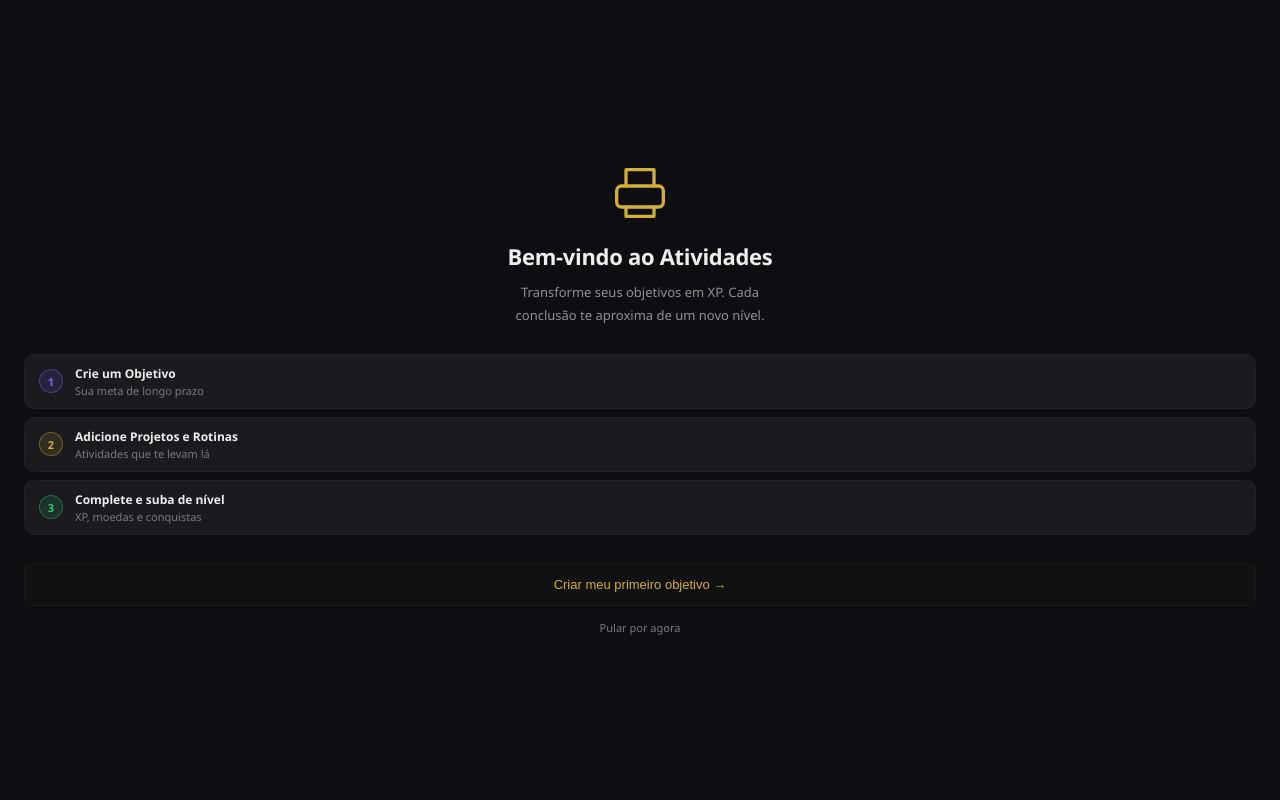
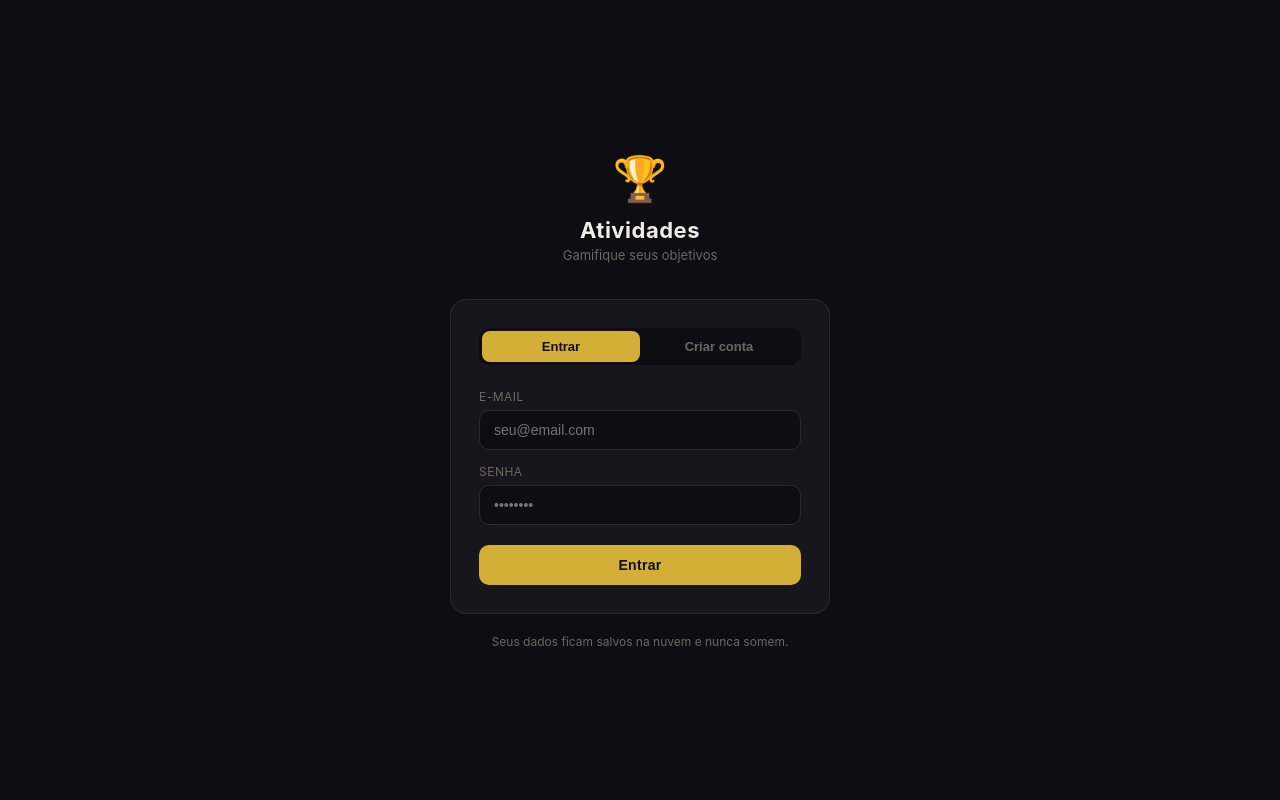
Before and after one commit to darkking4096/gestao-projetos-app, a React (Vite) app: page / in a window 1280 px wide. Shown: the top 800 px of the page. Built offline with nearby package versions, Linux system fonts and the light colour scheme.

Commit message:
Supabase auth + cloud storage — login, dados salvos na nuvem, nunca somem

```diff
--- a/App.jsx
+++ b/App.jsx
@@ -13,7 +13,7 @@ import HistoryTab from './src/abas/historico.jsx';
 import ShopTab from './src/abas/loja.jsx';
 import ConfigTab from './src/abas/configuracoes.jsx';
 
-export default function App() {
+export default function App({ user, onSignOut }) {
   const [tab, setTab] = useState("dashboard");
   const [subTab, setSubTab] = useState("projects");
   const [view, setView] = useState("list");
@@ -682,6 +682,14 @@ export default function App() {
               </div>
             ))}
           </div>
+          {onSignOut && (
+            <div style={{ padding: "12px 20px", borderTop: "0.5px solid " + C.brd }}>
+              <div onClick={onSignOut} style={{ display: "flex", alignItems: "center", gap: 10, cursor: "pointer", color: C.tx3, fontSize: 13, padding: "8px 0" }}>
+                <svg width="16" height="16" viewBox="0 0 24 24" fill="none" stroke="currentColor" strokeWidth="2"><path d="M9 21H5a2 2 0 0 1-2-2V5a2 2 0 0 1 2-2h4"/><polyline points="16 17 21 12 16 7"/><line x1="21" y1="12" x2="9" y2="12"/></svg>
+                <span>Sair</span>
+              </div>
+            </div>
+          )}
         </div>
       )}
       <div style={{ minHeight: isDesktop ? "100vh" : "calc(100vh - 56px)", overflow: "auto", marginLeft: isDesktop ? SIDEBAR_W : 0 }}>
--- a/main.jsx
+++ b/main.jsx
@@ -1,9 +1,38 @@
-import { StrictMode } from 'react';
+import { StrictMode, useState, useEffect } from 'react';
 import { createRoot } from 'react-dom/client';
 import App from './App.jsx';
+import LoginScreen from './src/Login.jsx';
+import { Auth } from './src/armazenamento.js';
+
+function Root() {
+  const [user, setUser] = useState(undefined); // undefined = carregando
+
+  useEffect(() => {
+    // Checa se já há sessão ativa
+    Auth.getUser().then(u => setUser(u));
+    // Escuta mudanças de auth
+    const { data: { subscription } } = Auth.onAuthChange(u => setUser(u));
+    return () => subscription.unsubscribe();
+  }, []);
+
+  if (user === undefined) {
+    // Tela de carregamento inicial
+    return (
+      <div style={{ minHeight: "100dvh", background: "#0e0e12", display: "flex", alignItems: "center", justifyContent: "center" }}>
+        <div style={{ fontSize: 36 }}>🏆</div>
+      </div>
+    );
+  }
+
+  if (!user) {
+    return <LoginScreen onLogin={() => Auth.getUser().then(setUser)} />;
+  }
+
+  return <App user={user} onSignOut={() => Auth.signOut()} />;
+}
 
 createRoot(document.getElementById('root')).render(
   <StrictMode>
-    <App />
+    <Root />
   </StrictMode>
 );
--- a/package.json
+++ b/package.json
@@ -9,6 +9,7 @@
     "preview": "vite preview --host"
   },
   "dependencies": {
+    "@supabase/supabase-js": "^2.45.4",
     "react": "^18.3.1",
     "react-dom": "^18.3.1"
   },
--- /dev/null
+++ b/src/Login.jsx
@@ -0,0 +1,110 @@
+import { useState } from "react";
+import { Auth } from "./armazenamento.js";
+
+const C_LOGIN = {
+  bg: "#0e0e12",
+  card: "#16161c",
+  brd: "#2a2a35",
+  gold: "#D4AF37",
+  tx: "#f0ede8",
+  tx2: "#b8b4ae",
+  tx3: "#6b6760",
+  err: "#ef4444",
+};
+
+export default function LoginScreen({ onLogin }) {
+  const [mode, setMode] = useState("login"); // "login" | "signup"
+  const [email, setEmail] = useState("");
+  const [password, setPassword] = useState("");
+  const [loading, setLoading] = useState(false);
+  const [error, setError] = useState("");
+  const [success, setSuccess] = useState("");
+
+  const handleSubmit = async (e) => {
+    e.preventDefault();
+    setError("");
+    setSuccess("");
+    if (!email || !password) { setError("Preencha e-mail e senha."); return; }
+    if (password.length < 6) { setError("Senha deve ter pelo menos 6 caracteres."); return; }
+    setLoading(true);
+    try {
+      if (mode === "signup") {
+        await Auth.signUp(email, password);
+        setSuccess("Conta criada! Verifique seu e-mail para confirmar, depois faça login.");
+        setMode("login");
+      } else {
+        await Auth.signIn(email, password);
+        onLogin();
+      }
+    } catch (err) {
+      const msg = err.message || "";
+      if (msg.includes("Invalid login")) setError("E-mail ou senha incorretos.");
+      else if (msg.includes("already registered")) setError("E-mail já cadastrado. Faça login.");
+      else if (msg.includes("Email not confirmed")) setError("Confirme seu e-mail antes de entrar.");
+      else setError(msg || "Erro ao entrar. Tente novamente.");
+    } finally {
+      setLoading(false);
+    }
+  };
+
+  return (
+    <div style={{ minHeight: "100dvh", background: C_LOGIN.bg, display: "flex", alignItems: "center", justifyContent: "center", padding: 24 }}>
+      <div style={{ width: "100%", maxWidth: 380 }}>
+        {/* Logo */}
+        <div style={{ textAlign: "center", marginBottom: 36 }}>
+          <div style={{ fontSize: 44, marginBottom: 12 }}>🏆</div>
+          <div style={{ fontSize: 22, fontWeight: 700, color: C_LOGIN.tx, letterSpacing: 0.5 }}>Atividades</div>
+          <div style={{ fontSize: 13, color: C_LOGIN.tx3, marginTop: 4 }}>Gamifique seus objetivos</div>
+        </div>
+
+        {/* Card */}
+        <div style={{ background: C_LOGIN.card, border: "0.5px solid " + C_LOGIN.brd, borderRadius: 16, padding: 28 }}>
+          {/* Tabs */}
+          <div style={{ display: "flex", marginBottom: 24, background: C_LOGIN.bg, borderRadius: 10, padding: 3 }}>
+            {["login", "signup"].map((m) => (
+              <button key={m} onClick={() => { setMode(m); setError(""); setSuccess(""); }}
+                style={{ flex: 1, padding: "8px 0", border: "none", borderRadius: 8, cursor: "pointer", fontSize: 13, fontWeight: 600,
+                  background: mode === m ? C_LOGIN.gold : "transparent",
+                  color: mode === m ? "#0e0e12" : C_LOGIN.tx3,
+                  transition: "all .15s" }}>
+                {m === "login" ? "Entrar" : "Criar conta"}
+              </button>
+            ))}
+          </div>
+
+          <form onSubmit={handleSubmit}>
+            <div style={{ marginBottom: 14 }}>
+              <label style={{ display: "block", fontSize: 12, color: C_LOGIN.tx3, marginBottom: 6, letterSpacing: 0.5 }}>E-MAIL</label>
+              <input type="email" value={email} onChange={e => setEmail(e.target.value)}
+                placeholder="seu@email.com" autoComplete="email"
+                style={{ width: "100%", padding: "11px 14px", background: C_LOGIN.bg, border: "0.5px solid " + C_LOGIN.brd,
+                  borderRadius: 10, color: C_LOGIN.tx, fontSize: 14, outline: "none", boxSizing: "border-box" }} />
+            </div>
+
+            <div style={{ marginBottom: 20 }}>
+              <label style={{ display: "block", fontSize: 12, color: C_LOGIN.tx3, marginBottom: 6, letterSpacing: 0.5 }}>SENHA</label>
+              <input type="password" value={password} onChange={e => setPassword(e.target.value)}
+                placeholder={mode === "signup" ? "Mínimo 6 caracteres" : "••••••••"} autoComplete={mode === "signup" ? "new-password" : "current-password"}
+                style={{ width: "100%", padding: "11px 14px", background: C_LOGIN.bg, border: "0.5px solid " + C_LOGIN.brd,
+                  borderRadius: 10, color: C_LOGIN.tx, fontSize: 14, outline: "none", boxSizing: "border-box" }} />
+            </div>
+
+            {error && <div style={{ background: "#ef444420", border: "0.5px solid #ef4444", borderRadius: 8, padding: "9px 12px", fontSize: 13, color: C_LOGIN.err, marginBottom: 16 }}>{error}</div>}
+            {success && <div style={{ background: "#22c55e20", border: "0.5px solid #22c55e", borderRadius: 8, padding: "9px 12px", fontSize: 13, color: "#22c55e", marginBottom: 16 }}>{success}</div>}
+
+            <button type="submit" disabled={loading}
+              style={{ width: "100%", padding: "12px 0", background: loading ? C_LOGIN.brd : C_LOGIN.gold,
+                color: loading ? C_LOGIN.tx3 : "#0e0e12", border: "none", borderRadius: 10, fontSize: 14, fontWeight: 700,
+                cursor: loading ? "not-allowed" : "pointer", transition: "all .15s", letterSpacing: 0.3 }}>
+              {loading ? "Aguarde..." : mode === "login" ? "Entrar" : "Criar conta"}
+            </button>
+          </form>
+        </div>
+
+        <div style={{ textAlign: "center", marginTop: 20, fontSize: 12, color: C_LOGIN.tx3 }}>
+          Seus dados ficam salvos na nuvem e nunca somem.
+        </div>
+      </div>
+    </div>
+  );
+}
--- a/src/armazenamento.js
+++ b/src/armazenamento.js
@@ -1,14 +1,62 @@
-/* ═══ STORAGE ═══ */
+/* ═══ STORAGE — Supabase ═══ */
+import { createClient } from '@supabase/supabase-js';
+
+// Estas constantes serão substituídas pelas credenciais reais do Supabase
+const SUPABASE_URL = "https://ersisusnwmxkdvatynvn.supabase.co";
+const SUPABASE_ANON_KEY = "sb_publishable_dziqIYjdAn-uaqSroTXUdg_ZiO7tAjO";
+
+export const supabase = createClient(SUPABASE_URL, SUPABASE_ANON_KEY);
+
+/* ── Auth helpers ── */
+export const Auth = {
+  async signUp(email, password) {
+    const { data, error } = await supabase.auth.signUp({ email, password });
+    if (error) throw error;
+    return data;
+  },
+  async signIn(email, password) {
+    const { data, error } = await supabase.auth.signInWithPassword({ email, password });
+    if (error) throw error;
+    return data;
+  },
+  async signOut() {
+    await supabase.auth.signOut();
+  },
+  async getUser() {
+    const { data: { user } } = await supabase.auth.getUser();
+    return user;
+  },
+  onAuthChange(callback) {
+    return supabase.auth.onAuthStateChange((_event, session) => {
+      callback(session?.user ?? null);
+    });
+  },
+};
+
+/* ── Data storage ── */
 export const S = {
   async get(k) {
+    const user = await Auth.getUser();
+    if (!user) return null;
     try {
-      const val = localStorage.getItem("app_" + k);
-      return val ? JSON.parse(val) : null;
+      const { data, error } = await supabase
+        .from('app_data')
+        .select('value')
+        .eq('user_id', user.id)
+        .eq('key', k)
+        .maybeSingle();
+      if (error) throw error;
+      return data ? JSON.parse(data.value) : null;
     } catch { return null; }
   },
   async set(k, v) {
+    const user = await Auth.getUser();
+    if (!user) return;
     try {
-      localStorage.setItem("app_" + k, JSON.stringify(v));
+      const { error } = await supabase
+        .from('app_data')
+        .upsert({ user_id: user.id, key: k, value: JSON.stringify(v) }, { onConflict: 'user_id,key' });
+      if (error) throw error;
     } catch {
       window.dispatchEvent(new CustomEvent("app:storageError"));
     }
```
